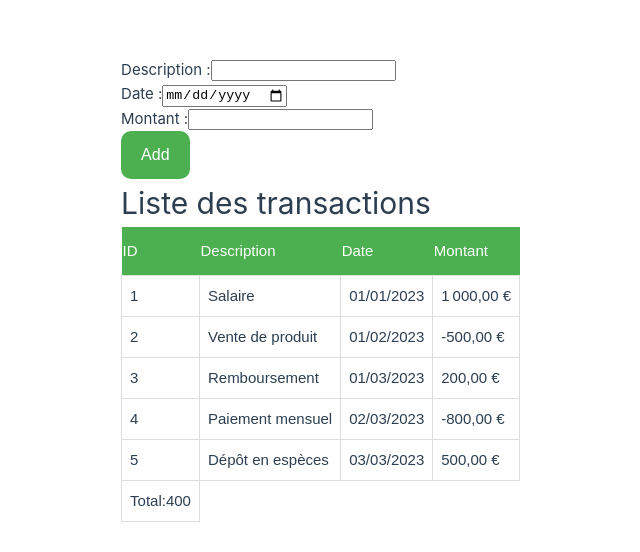
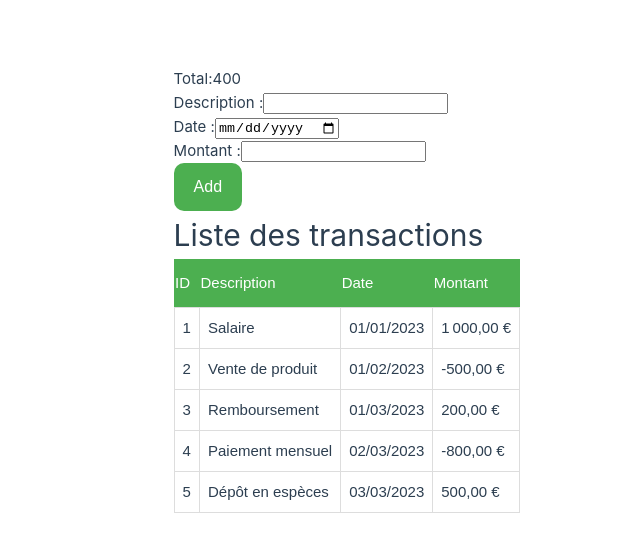
Before and after one commit to baongochuyn/TP-Transaction, a Vue app: page / in a window 1280 px wide. Shown: the part 110-662 px from the top of the page, without its empty margins (120-760 px from the left). Built offline with nearby package versions, Linux system fonts and the light colour scheme.

Commit message:
change some code for deplacing total

```diff
--- a/src/App.vue
+++ b/src/App.vue
@@ -1,54 +1,74 @@
 <template>
   <div>
-    <Spending :itemModify="item" @save="clickAdd" />
+    <p>Total:{{ total }}</p>
+    <Spending @save="clickAdd" />
     <h1>Liste des transactions</h1>
-    <TableTransaction :transactions = "transactions" />
+    <TableTransaction :transactions="transactions" />
   </div>
 </template>
 
-
 <script lang="ts">
-import Spending from "./components/Spending.vue";
-import TableTransaction from "./components/TableTransaction.vue"
+import Spending from './components/Spending.vue'
+import TableTransaction from './components/TableTransaction.vue'
 //console.log(transactions);
 export default {
   components: {
-    "Spending" :Spending,
-    "TableTransaction": TableTransaction
+    Spending: Spending,
+    TableTransaction: TableTransaction
   },
-  methods:{
-    clickAdd(itemAdd: any){
+  methods: {
+    clickAdd(itemAdd: any) {
       this.transactions.push({
-        id: Math.max(... this.transactions.map(t => t.id)) + 1,
+        id: Math.max(...this.transactions.map((t) => t.id)) + 1,
         description: itemAdd.description,
         date: new Date(itemAdd.date),
         amount: BigInt(itemAdd.amount)
-      });
-    },
+      })
+    }
   },
-    data() {
-        return {
-            item: {}, // state
-            transactions: [
-                { id: 1, description: "Salaire", date: new Date("2023-1-1"), amount: BigInt(1000) },
-                { id: 2, description: "Vente de produit", date: new Date("2023-2-1"), amount: BigInt(-500) },
-                { id: 3, description: "Remboursement", date: new Date("2023-3-1"), amount: BigInt(200) },
-                { id: 4, description: "Paiement mensuel", date: new Date("2023-3-2"), amount: BigInt(-800) },
-                { id: 5, description: "Dépôt en espèces", date: new Date("2023-3-3"), amount: BigInt(500) }
-            ]
-        };
-    },
+  data() {
+    return {
+      transactions: [
+        { id: 1, description: 'Salaire', date: new Date('2023-1-1'), amount: BigInt(1000) },
+        {
+          id: 2,
+          description: 'Vente de produit',
+          date: new Date('2023-2-1'),
+          amount: BigInt(-500)
+        },
+        { id: 3, description: 'Remboursement', date: new Date('2023-3-1'), amount: BigInt(200) },
+        {
+          id: 4,
+          description: 'Paiement mensuel',
+          date: new Date('2023-3-2'),
+          amount: BigInt(-800)
+        },
+        { id: 5, description: 'Dépôt en espèces', date: new Date('2023-3-3'), amount: BigInt(500) }
+      ]
+    }
+  },
+  computed: {
+    // var a = stateA + stateB <div>{a}</div>
+    total() {
+      //return this.transactions.reduce((acc, transaction) => acc + transaction.amount, BigInt(0));
+      let totalSpending = 0n
+      for (let i = 0; i < this.transactions.length; i++) {
+        totalSpending += BigInt(this.transactions[i].amount)
+      }
+      return BigInt(totalSpending)
+    }
+  }
 }
-
 </script>
 
 <style>
-table{
+table {
   font-family: Arial, Helvetica, sans-serif;
   border-collapse: collapse;
   width: 100%;
 }
-table td, #customers th {
+table td,
+#customers th {
   border: 1px solid #ddd;
   padding: 8px;
 }
@@ -56,7 +76,7 @@ table th {
   padding-top: 12px;
   padding-bottom: 12px;
   text-align: left;
-  background-color: #4CAF50;
+  background-color: #4caf50;
   color: white;
 }
 </style>
--- a/src/components/Spending.vue
+++ b/src/components/Spending.vue
@@ -17,34 +17,8 @@
 </template>
 
 <script lang="ts">
-import { def } from '@vue/shared';
 
 export default {
-    props: {   // [itemModify, setItemModify] = useState(null);
-        itemModify:{
-            type: Object,
-            defaul: null
-        }
-    },
-    watch:{
-        itemModify(){
-            if(this.itemModify){
-                this.spending = {
-                id:this.itemModify.id,
-                description: this.itemModify.description,
-                date: Intl.DateTimeFormat("en-CA").format(this.itemModify.date),
-                amount: this.itemModify.amount
-            }
-            }else{
-                this.spending = {
-                id:Math.floor(Math.random()*100),
-                description: "",
-                date: "",
-                amount: ""
-            }
-            }
-        }
-    },
     methods:{
         clickAdd(){
             if (/\d{4}-\d{2}-\d{2}/.test(this.spending.date) === false) {
--- a/src/components/TableTransaction.vue
+++ b/src/components/TableTransaction.vue
@@ -12,61 +12,46 @@
       <tr v-for="(transaction, index) in transactions" :key="index">
         <td>{{ transaction.id }}</td>
         <td>{{ transaction.description }}</td>
-          <td>{{ ConverDate(transaction.date)  }}</td>
+        <td>{{ ConverDate(transaction.date) }}</td>
         <td>{{ CoverAmount(transaction.amount) }}</td>
-
       </tr>
     </tbody>
-      <tfoot>
-        <tr>
-          <td>Total:{{ total}} </td>
-        </tr>
-      </tfoot>
   </table>
 </template>
 
 <script lang="ts">
-import { def } from '@vue/shared';
+import { def } from '@vue/shared'
 import { defineComponent } from 'vue'
 import type { PropType } from 'vue'
 
-interface transaction{
-    id: number,
-    description: string,
-    date: Date,
+interface transaction {
+  id: number
+  description: string
+  date: Date
   amount: bigint
 }
-export default defineComponent ({
+export default defineComponent({
   props: {
-    transactions:{
+    transactions: {
       type: Array as PropType<transaction[]>,
       required: true
     }
   },
-    methods:{
-        ConverDate(date: number | Date | undefined){
-        return Intl.DateTimeFormat("fr-FR").format(date);
+  methods: {
+    ConverDate(date: number | Date | undefined) {
+      return Intl.DateTimeFormat('fr-FR').format(date)
     },
 
-        CoverAmount(amount){
-        return Intl.NumberFormat('fr-FR', { style: 'currency', currency: 'EUR' }).format(BigInt(amount));
-        },
-    },
-    computed: { // var a = stateA + stateB <div>{a}</div>
-        total() {
-        //return this.transactions.reduce((acc, transaction) => acc + transaction.amount, BigInt(0));
-        let totalSpending = 0n;
-        for(let i = 0; i< this.transactions.length; i++){
-            totalSpending += BigInt(this.transactions[i].amount);
-        }
-        return BigInt(totalSpending)
+    CoverAmount(amount) {
+      return Intl.NumberFormat('fr-FR', { style: 'currency', currency: 'EUR' }).format(
+        BigInt(amount)
+      )
     }
   },
   data() {
-        return{
+    return {
       item: {}
     }
   }
-}
-)
+})
 </script>
```
Lines whose indentation alone changed are shown as unchanged.
